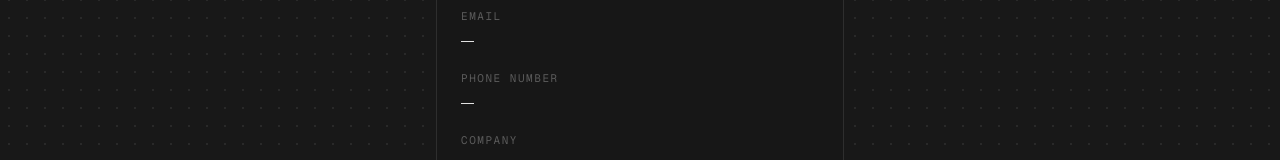
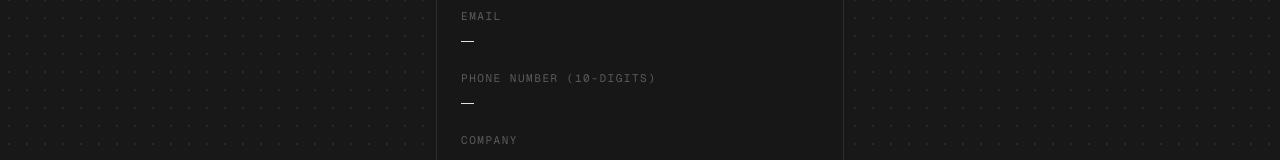
Before and after one commit to Ishpreet-Singh-Channa/uxathon-vivo, a Next.js app: page /profile in a window 1280 px wide. Shown: the part 351-511 px from the top of the page. Built offline with nearby package versions, Linux system fonts and the light colour scheme.

Commit message:
10 digit number

```diff
--- a/app/profile/page.tsx
+++ b/app/profile/page.tsx
@@ -231,7 +231,7 @@ export default function ProfilePage() {
                                     <>
                                         <ProfileRow label="Name" value={display.name} />
                                         <ProfileRow label="Email" value={display.email} />
-                                        <ProfileRow label="Phone number" value={display.phone} />
+                                        <ProfileRow label="Phone number (10-Digits)" value={display.phone} />
                                         <ProfileRow label="Company" value={display.company} />
                                         <div>
                                             <dt className="font-mono text-[11px] uppercase tracking-[0.14em] text-[#5b5b5b]">
```
